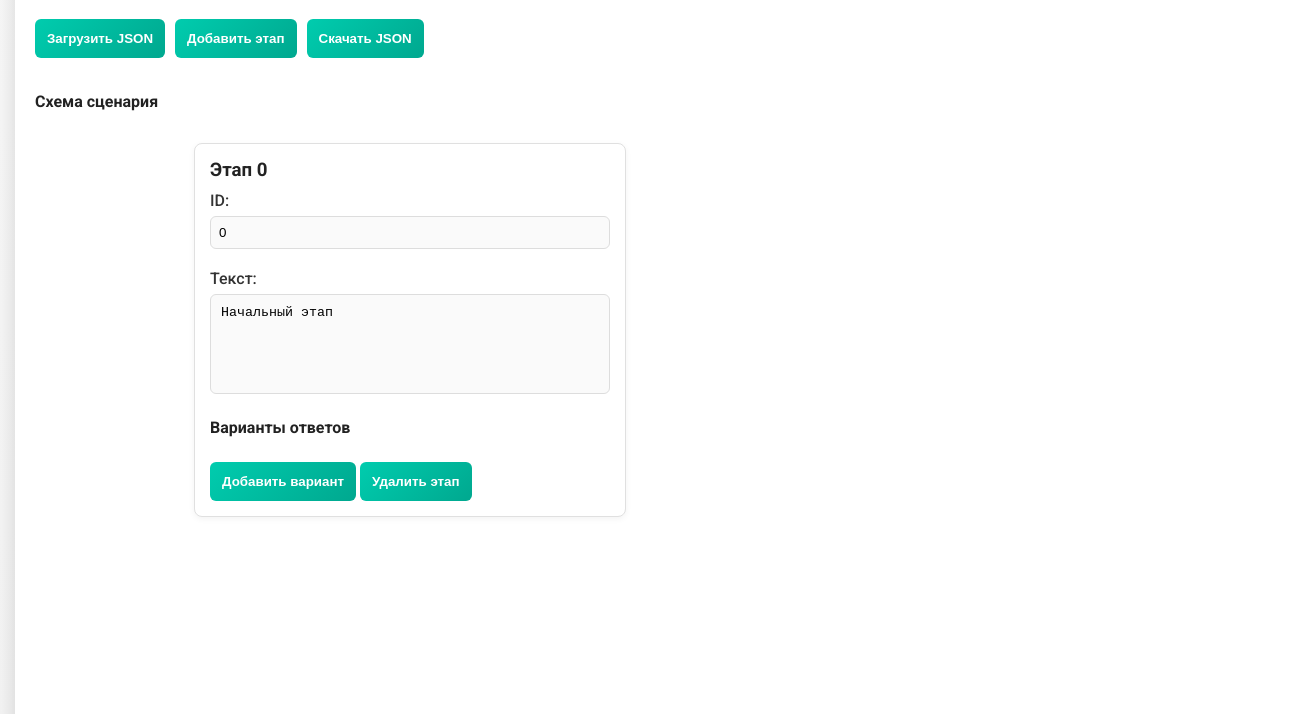
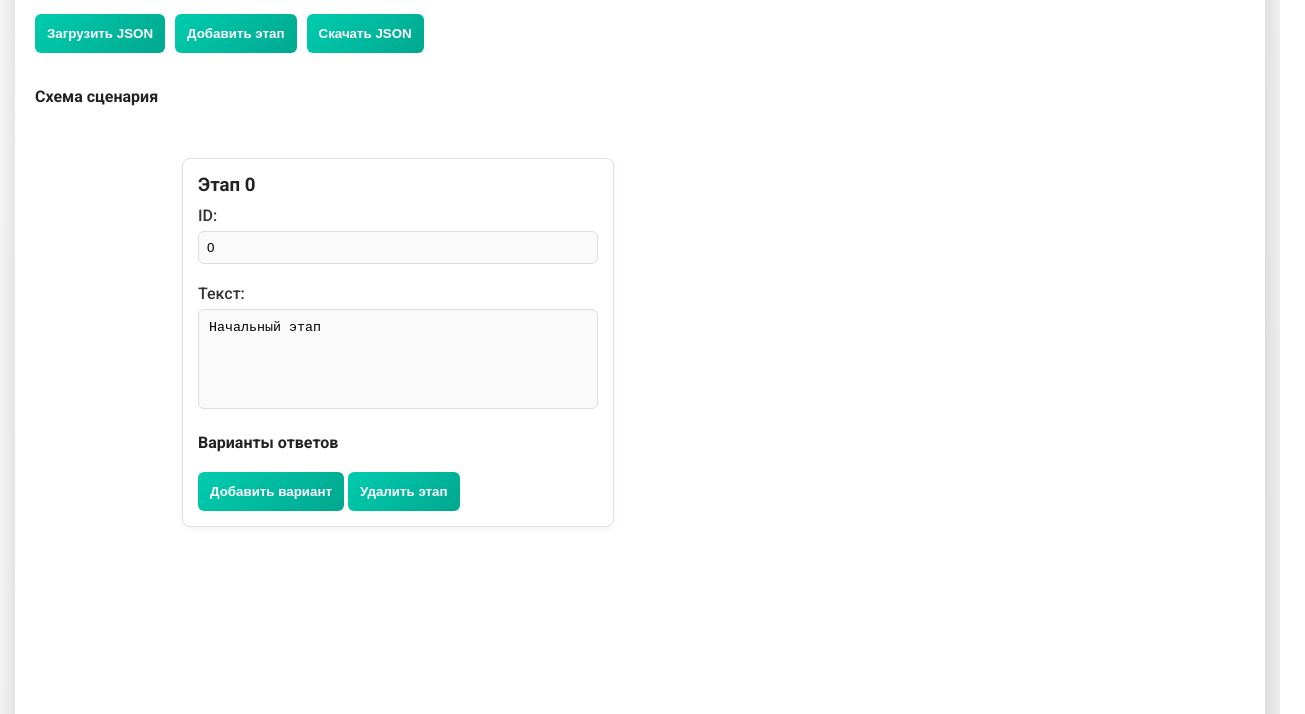
Before and after one commit to GubernatorovKontur/OFDSovetnik, a plain HTML site: page editor.html in a window 1280 px wide. Shown: the part 88-802 px from the top of the page, 1305 px wide, since content can reach past the window. Drawn offline with Linux system fonts and the light colour scheme.

Commit message:
Update styles.css

```diff
--- a/styles.css
+++ b/styles.css
@@ -5,13 +5,11 @@ body {
   padding: 15px;
   min-width: 350px;
   background: linear-gradient(135deg, #f9f9f9 0%, #ececec 100%);
-  /* Прокрутка всей страницы включена */
 }
 
 .container {
   max-width: 1400px;
   margin: 0 auto;
-  animation: fadeIn 0.3s ease-in-out;
 }
 
 /* Анимация появления */
@@ -20,7 +18,7 @@ body {
   to { opacity: 1; }
 }
 
-/* Стили для index.html (основной интерфейс) */
+/* Стили для index.html */
 .left-panel,
 .main-window,
 .backup-window {
@@ -28,7 +26,7 @@ body {
   border-radius: 12px;
   box-shadow: 0 8px 24px rgba(0, 0, 0, 0.15);
   padding: 20px;
-  margin-bottom: 20px; /* Отступ для прокрутки */
+  margin-bottom: 20px;
 }
 
 .left-panel {
@@ -116,7 +114,7 @@ button {
   border-radius: 6px;
   font-weight: 600;
   transition: background 0.3s ease, transform 0.2s ease;
-  margin-top: 15px;
+  margin-top: 10px;
 }
 
 button:hover {
@@ -171,14 +169,12 @@ button:active {
   padding: 10px 20px;
 }
 
-/* Стили для editor.html (редактор) */
+/* Стили для editor.html */
 .editor-panel {
-  width: 100%;
   background: #fff;
   border-radius: 12px;
   box-shadow: 0 8px 24px rgba(0, 0, 0, 0.15);
   padding: 20px;
-  /* Растягиваем для прокрутки страницы */
 }
 
 .editor-controls {
@@ -190,16 +186,17 @@ button:active {
 .editor-content {
   display: flex;
   gap: 20px;
-  flex-wrap: wrap; /* Для адаптивности */
+  flex-wrap: wrap;
 }
 
 .scenario-builder {
   width: 60%;
-  position: relative;
+  min-width: 400px;
 }
 
 .json-preview {
   width: 40%;
+  min-width: 300px;
 }
 
 @media (max-width: 1000px) {
@@ -220,25 +217,28 @@ button:active {
 }
 
 .diagram-container {
+  width: 100%;
+  max-height: 600px;
+  overflow-y: auto;
+  position: relative;
+  padding-bottom: 20px;
+}
+
+#stages {
   position: relative;
   width: 100%;
-  max-height: 600px; /* Прокрутка внутри схемы */
-  overflow-y: auto;
-  margin-bottom: 20px;
+  min-height: 100px; /* Гарантируем пространство */
 }
 
 .stage-card {
-  position: absolute;
-  left: 50%;
-  transform: translateX(-50%);
   width: 400px;
+  margin: 20px auto; /* Центрируем без absolute */
   border: 1px solid #e0e0e0;
   border-radius: 8px;
   padding: 15px;
-  margin-bottom: 20px;
   background: #fff;
   box-shadow: 0 2px 6px rgba(0, 0, 0, 0.05);
-  z-index: 1;
+  position: relative; /* Для корректного рендера */
 }
 
 .option-card {
@@ -270,5 +270,10 @@ button:active {
 }
 
 #arrows {
+  position: absolute;
+  top: 0;
+  left: 0;
+  width: 100%;
+  z-index: -1;
   pointer-events: none;
 }
```
